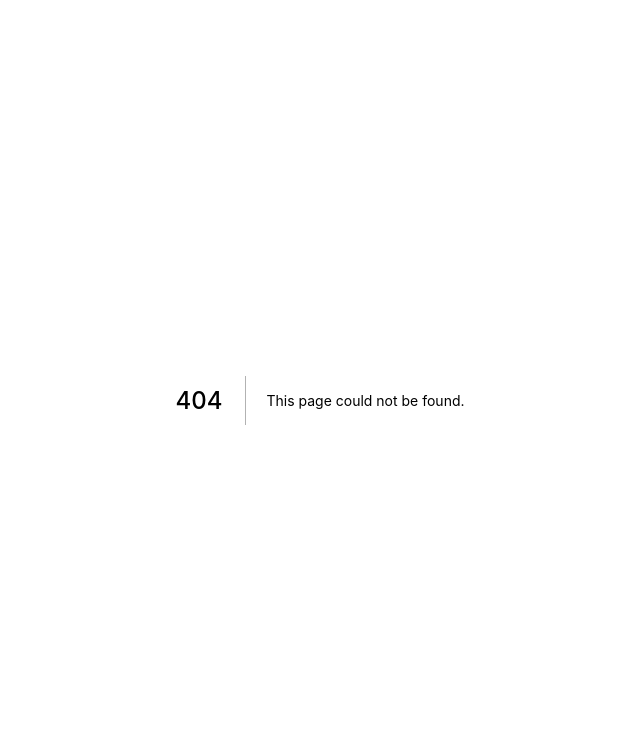
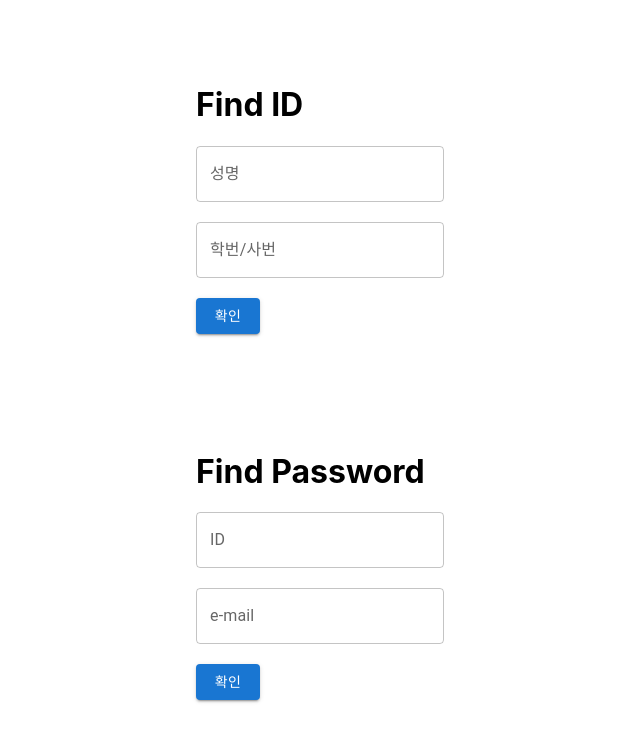
Before and after one commit to Customlms/Frontend, a Next.js app: page /find in a window 1280 px wide. Before the commit this address had no page. Shown: the top 742 px of the page, without its empty margins (320-960 px from the left). Built offline with nearby package versions, Linux system fonts and the light colour scheme.

Commit message:
Fix: modify Code

```diff
--- /dev/null
+++ b/pages/find/index.tsx
@@ -0,0 +1,58 @@
+import type { NextPage } from "next";
+import Router from "next/router";
+import { Button, Box, TextField, Container } from "@mui/material";
+
+const findId = () => {
+  Router.push("/find/id")
+}
+
+const findPw = () => {
+  Router.push("/find/passwd")
+}
+
+const findAccount: NextPage = () => {
+  return (
+    <Container id="accountFind" className="accountFind" maxWidth="xs">
+      <Box
+        sx={{
+          marginTop: 8,
+          display: 'flex',
+          flexDirection: 'column',
+          alignItems: 'center',
+        }}
+      >
+        <div id="findId" className ="findId">
+          <h1>Find ID</h1>
+          <h2>
+            <TextField id="userName" label="성명" variant="outlined" />
+          </h2>
+          <h2>
+            <TextField id="userNumber" label="학번/사번" variant="outlined" />
+          </h2>
+          <Button variant="contained" onClick={findId}>확인</Button>
+        </div>
+      </Box>
+      <Box
+        sx={{
+          marginTop: 12,
+          display: 'flex',
+          flexDirection: 'column',
+          alignItems: 'center',
+        }}
+      >
+        <div id="findPw" className ="findPw">
+          <h1>Find Password</h1>
+          <h2>
+            <TextField id="userId" label="ID" variant="outlined" />
+          </h2>
+          <h2>
+            <TextField id="userEmail" label="e-mail" variant="outlined" />
+          </h2>
+          <Button variant="contained" onClick={findPw}>확인</Button>
+        </div>
+      </Box>
+    </Container>
+  );
+};
+
+export default findAccount;
```
Also changed, not shown: pages/find/id.tsx (added, +14 -0 lines), pages/find/passwd.tsx (added, +13 -0 lines).
